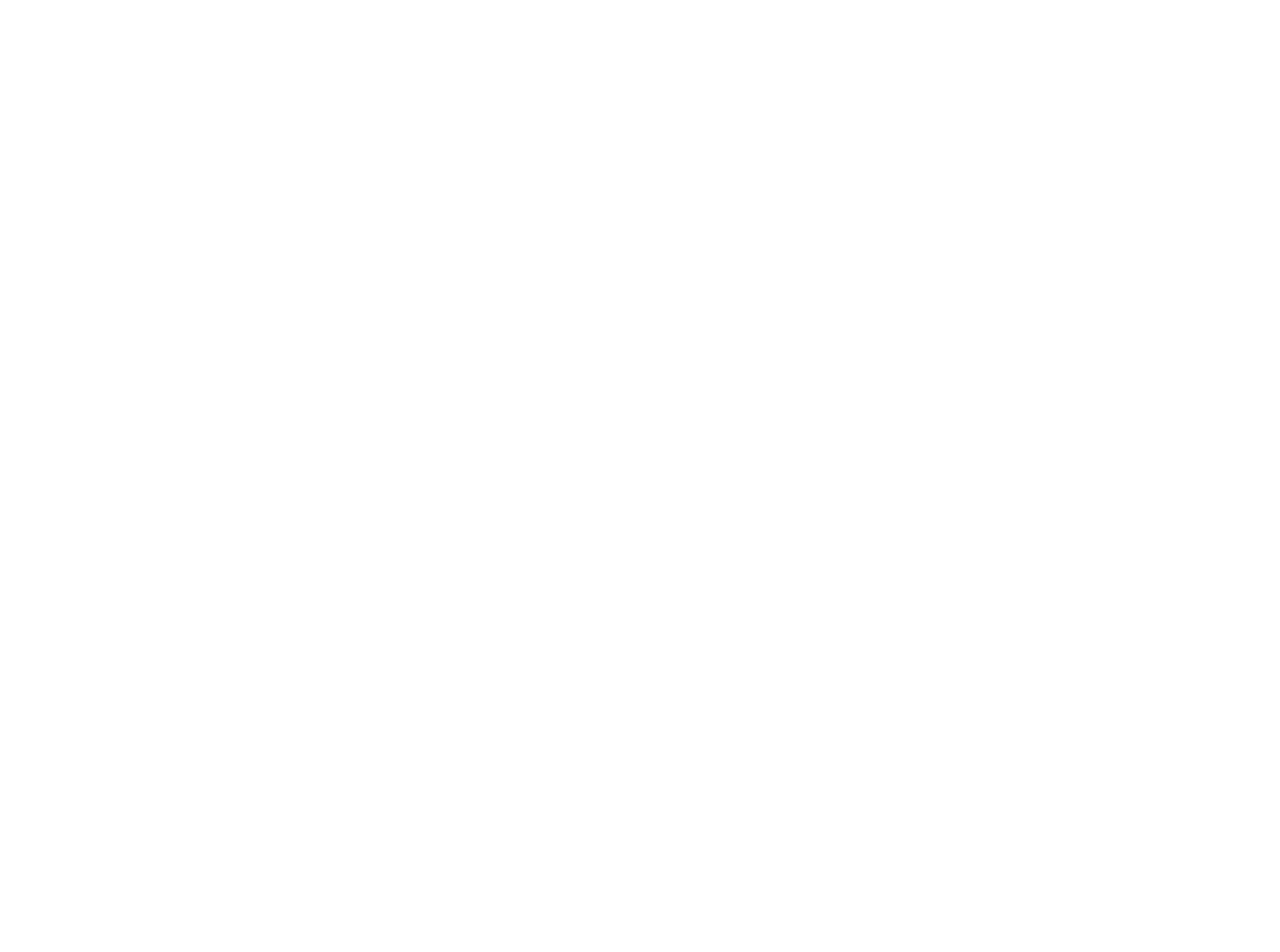
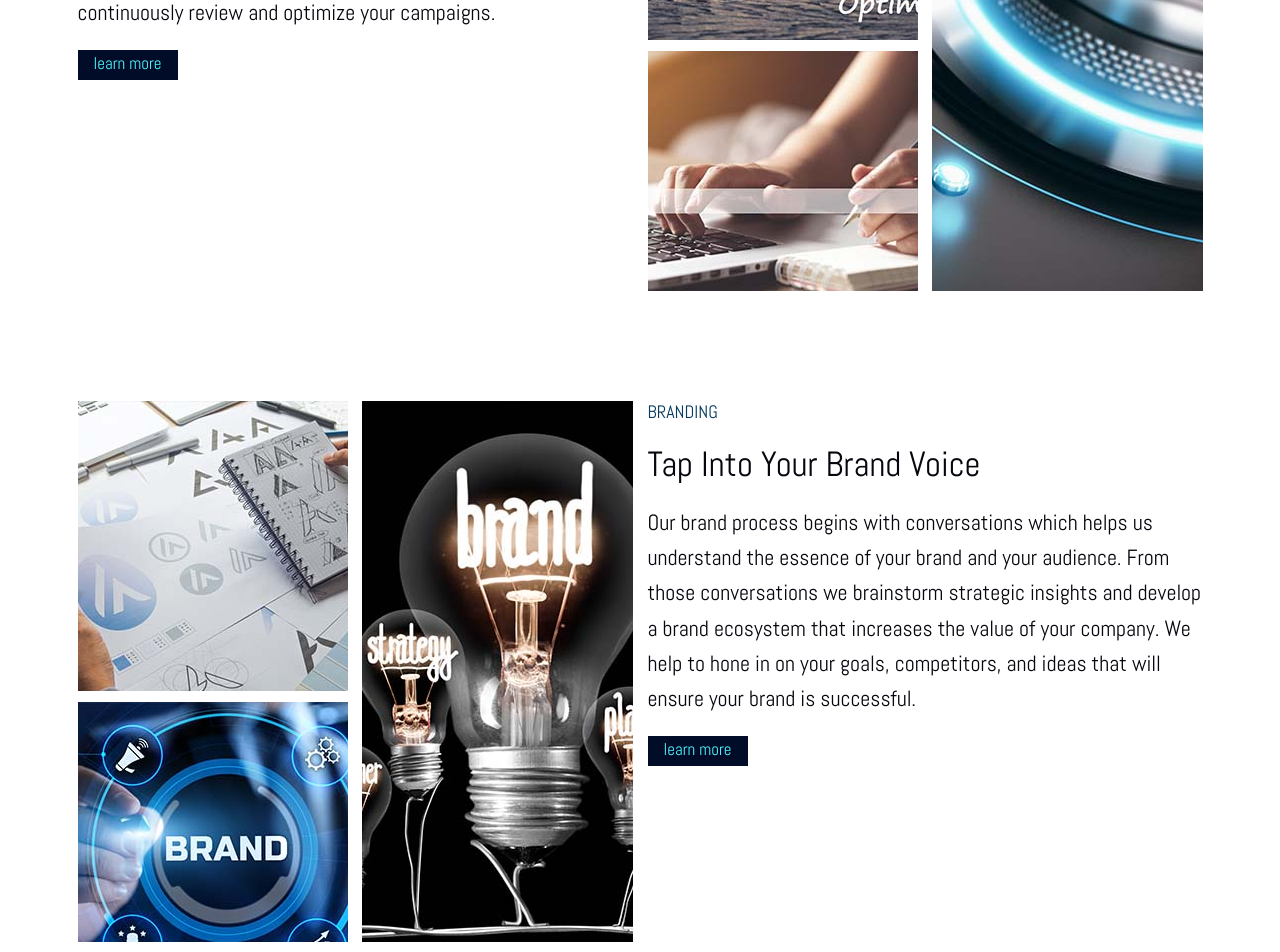
Before and after one commit to DowePaul-FS/jheverette, a React (Create React App) app in the folder frontend/: page / in a window 1280 px wide. Shown: the part 2605-3557 px from the top of the page. Before the commit the page ends 2198 px from the top, so only its background shows below. Built offline with nearby package versions, Linux system fonts and the light colour scheme.

Commit message:
Services section rough draft

```diff
--- a/frontend/src/components/ServiceLeft.js
+++ b/frontend/src/components/ServiceLeft.js
@@ -1,9 +1,5 @@
 import React from 'react';
 import classes from './ServiceLeft.module.css';
-import { Link } from "react-router-dom";
-import lay from "../images/des_lay_308_300.jpg";
-import block from "../images/des_block_308_560.jpg";
-import html from "../images/des_html_308_300.jpg";
 
 const ServiceLeft = (props) => {
     return (
@@ -28,9 +24,7 @@
                 </div>
                 <div className={classes["svc__link"]}>
                     <a href="design" title="web design in wilmington north carolina"
-                    ><Link to="/WebDesign">
-                            learn more
-                        </Link></a
+                    >{props.page}</a
                     >
                 </div>
             </section>
@@ -42,40 +36,28 @@
                 <h2 hidden>des</h2>
 
                 <figure className={classes.fig1}>
-                    <a href="design">
-                        <Link to="/WebDesign">
                             <img
                                 width="308"
                                 height="300"
-                                src={lay}
+                                src={props.image1}
                                 alt="Design Layout"
                             />
-                        </Link>
-                    </a>
                 </figure>
                 <figure className={classes.fig2}>
-                    <a href="design">
-                        <Link to="/WebDesign">
                             <img
                                 width="308"
                                 height="560"
-                                src={block}
+                                src={props.image2}
                                 alt="Web Design"
                             />
-                        </Link>
-                    </a>
                 </figure>
                 <figure className={classes.fig3}>
-                    <a href="design">
-                        <Link to="/WebDesign">
                             <img
                                 width="308"
                                 height="300"
-                                src={html}
+                                src={props.image3}
                                 alt="HTML Code"
                             />
-                        </Link>
-                    </a>
                 </figure>
             </section>
         </div>
--- a/frontend/src/components/ServiceRight.js
+++ b/frontend/src/components/ServiceRight.js
@@ -1,9 +1,5 @@
 import React from 'react';
 import classes from "./ServiceRight.module.css";
-import { Link } from "react-router-dom";
-import code from "../images/dev_code_308_300.jpg";
-import phone from "../images/dev_phone_308_560.jpg";
-import prog from "../images/dev_prog_308_300_.jpg"
 
 const ServiceRight = (props) => {
     return (
@@ -19,40 +15,28 @@
             >
                 <h2 hidden>dev</h2>
                 <figure className={classes.fig1}>
-                    <a href="development">
-                        <Link to="/WebDevelopment">
                             <img
                                 width="308"
                                 height="300"
-                                src={code}
+                                src={props.image1}
                                 alt="Development Code"
                             />
-                        </Link>
-                    </a>
                 </figure>
                 <figure className={classes.fig2}>
-                    <a href="development">
-                        <Link to="/WebDevelopment">
                             <img
                                 width="308"
                                 height="560"
-                                src={phone}
+                                src={props.image2}
                                 alt="Mobile Development"
                             />
-                        </Link>
-                    </a>
                 </figure>
                 <figure className={classes.fig3}>
-                    <a href="development">
-                        <Link to="/WebDevelopment">
                             <img
                                 width="308"
                                 height="300"
-                                src={prog}
+                                src={props.image3}
                                 alt="Development Programming"
                             />
-                        </Link>
-                    </a>
                 </figure>
             </section>
             <section class="col">
@@ -76,9 +60,7 @@
                 <div className={classes["svc__link"]}>
                     <a href="development"
                         title="web development in wilmington north carolina">
-                        <Link to="/WebDevelopment">
-                            learn more
-                        </Link></a
+                        {props.page}</a
                     >
                 </div>
             </section>
--- a/frontend/src/pages/Home.js
+++ b/frontend/src/pages/Home.js
@@ -1,5 +1,6 @@
 import React from 'react';
 import classes from './Home.module.css';
+import { Link } from "react-router-dom";
 import NavBar from "../components/NavBar";
 import HeroText from "../components/HeroText";
 import RequestBtn from '../components/RequestBtn';
@@ -7,6 +8,18 @@
 import Message from '../components/Message';
 import ServiceLeft from '../components/ServiceLeft';
 import ServiceRight from "../components/ServiceRight";
+import lay from "../images/des_lay_308_300.jpg";
+import block from "../images/des_block_308_560.jpg";
+import html from "../images/des_html_308_300.jpg";
+import code from "../images/dev_code_308_300.jpg";
+import phone from "../images/dev_phone_308_560.jpg";
+import prog from "../images/dev_prog_308_300_.jpg";
+import seo from "../images/seo_block_308_300.jpg";
+import knob from "../images/seo_knob_308_560.jpg";
+import search from "../images/seo_search_308_300.jpg";
+import plan from "../images/brand_plan_308_300pics.jpg";
+import bulb from "../images/brand_bulb_308_560.jpg";
+import tech from "../images/brand_tech_308_300.jpg";
 
 const Home = () => {
     return (
@@ -50,16 +63,77 @@
                         web design projects focused on your contents visibility online.
                         We incorporate modern website UX/UI design along with cutting
                         edge technology to deliver innovative ideas."
+                    page={<Link to="/WebDesign">
+                        learn more
+                    </Link>}
+                    image1={lay}
+                    image2={block}
+                    image3={html}
                 />
             </section>
-            <section className={`${["container"]} ${classes["svc__pos2"]}`}>
-                <ServiceRight service="web development" serviceTitle="Cutting Edge Of Today’s Technologies" serviceCopy="We provide website development services that are on the cutting
+            <section className={`
+            ${["container"]}
+            ${classes["svc__pos2"]}
+            `}
+            >
+                <ServiceRight
+                    service="web development"
+                    serviceTitle="Cutting Edge Of Today’s Technologies"
+                    serviceCopy="We provide website development services that are on the cutting
                         edge of today’s technologies. Our development starts with
                         performance in mind and how your website or app can best serve
                         your client. Our developers are proficient in all popular web
                         technologies and uses a talented combination of power skills to
                         provide answers to common problems. We take what you have and
-                        make it better." />
+                        make it better."
+                    page={<Link to="/WebDevelopment">
+                        learn more
+                    </Link>}
+                    image1={code}
+                    image2={phone}
+                    image3={prog}
+                />
+            </section>
+            <section className={`
+            ${["container"]}
+            ${classes["svc__pos3"]}
+            `}>
+                <ServiceLeft
+                    service="search optimization"
+                    serviceTitle="Services That Drive Sales"
+                    serviceCopy="JH.Everette knows what it takes to make sure your business is
+                found through various platforms and media types. Whether you’re
+                building a new website or optimizing your existing site, we’ll
+                also create compelling content for maximum conversions and
+                continuously review and optimize your campaigns."
+                    page={<Link to="/Seo">
+                        learn more
+                    </Link>}
+                    image1={seo}
+                    image2={knob}
+                    image3={search}
+                />
+            </section>
+            <section className={`
+            ${["container"]}
+            ${classes["svc__pos4"]}
+            `}>
+                <ServiceRight
+                    service="branding"
+                    serviceTitle="Tap Into Your Brand Voice"
+                    serviceCopy="Our brand process begins with conversations which helps us
+                understand the essence of your brand and your audience. From
+                those conversations we brainstorm strategic insights and develop
+                a brand ecosystem that increases the value of your company. We
+                help to hone in on your goals, competitors, and ideas that will
+                ensure your brand is successful."
+                    page={<Link to="/Brand">
+                        learn more
+                    </Link>}
+                    image1={plan}
+                    image2={bulb}
+                    image3={tech}
+                />
             </section>
         </main>
     );
```
